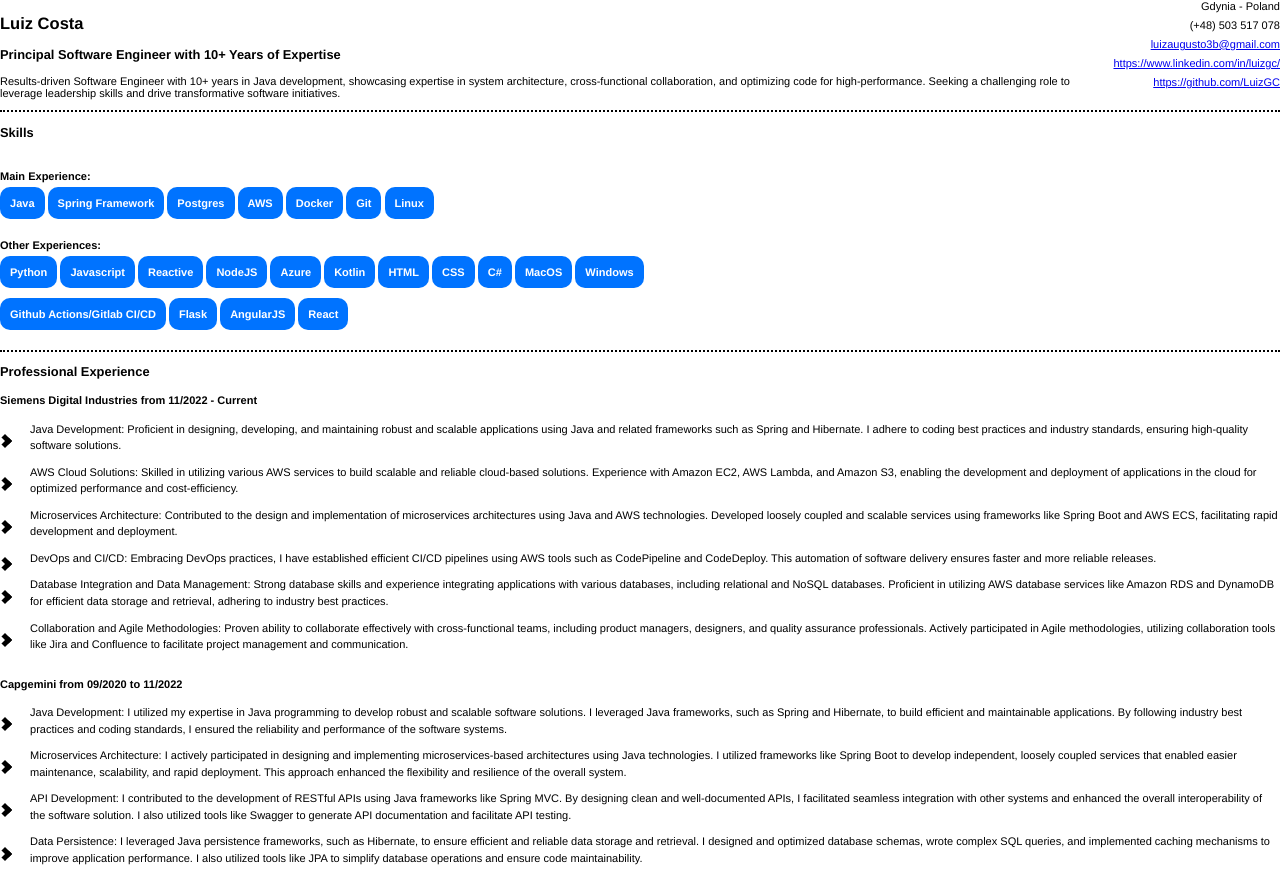
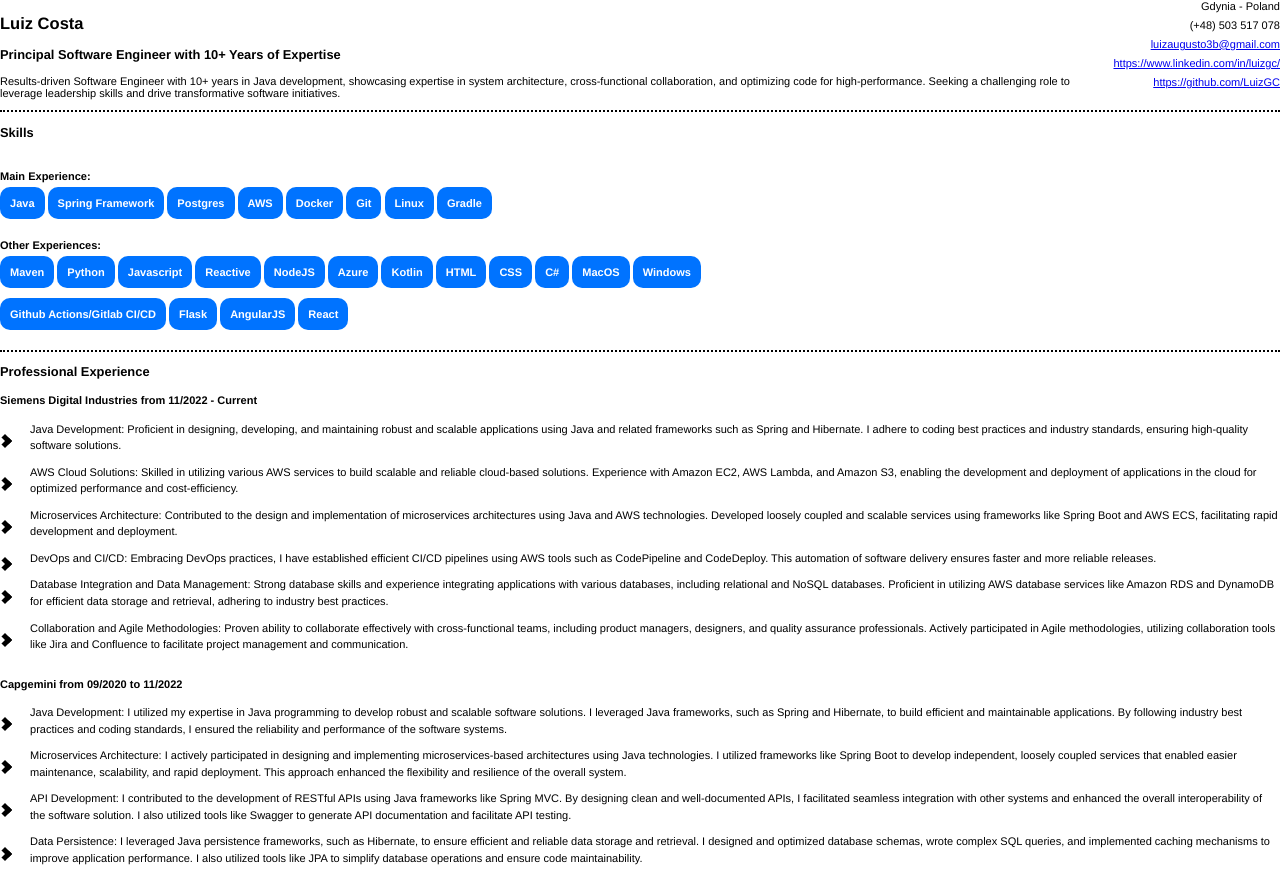
Before and after one commit to LuizGC/resume, a plain HTML site: page index.html in a window 1280 px wide. Shown: the top 880 px of the page. Drawn offline with Linux system fonts and the light colour scheme.

Commit message:
-add build tools

```diff
--- a/index.html
+++ b/index.html
@@ -36,9 +36,11 @@
         <label>Docker</label>
         <label>Git</label>
         <label>Linux</label>
+        <label>Gradle</label>
         </p>
         <p>
         <h4>Other Experiences:</h4>
+        <label>Maven</label>
         <label>Python</label>
         <label>Javascript</label>
         <label>Reactive</label>
```
